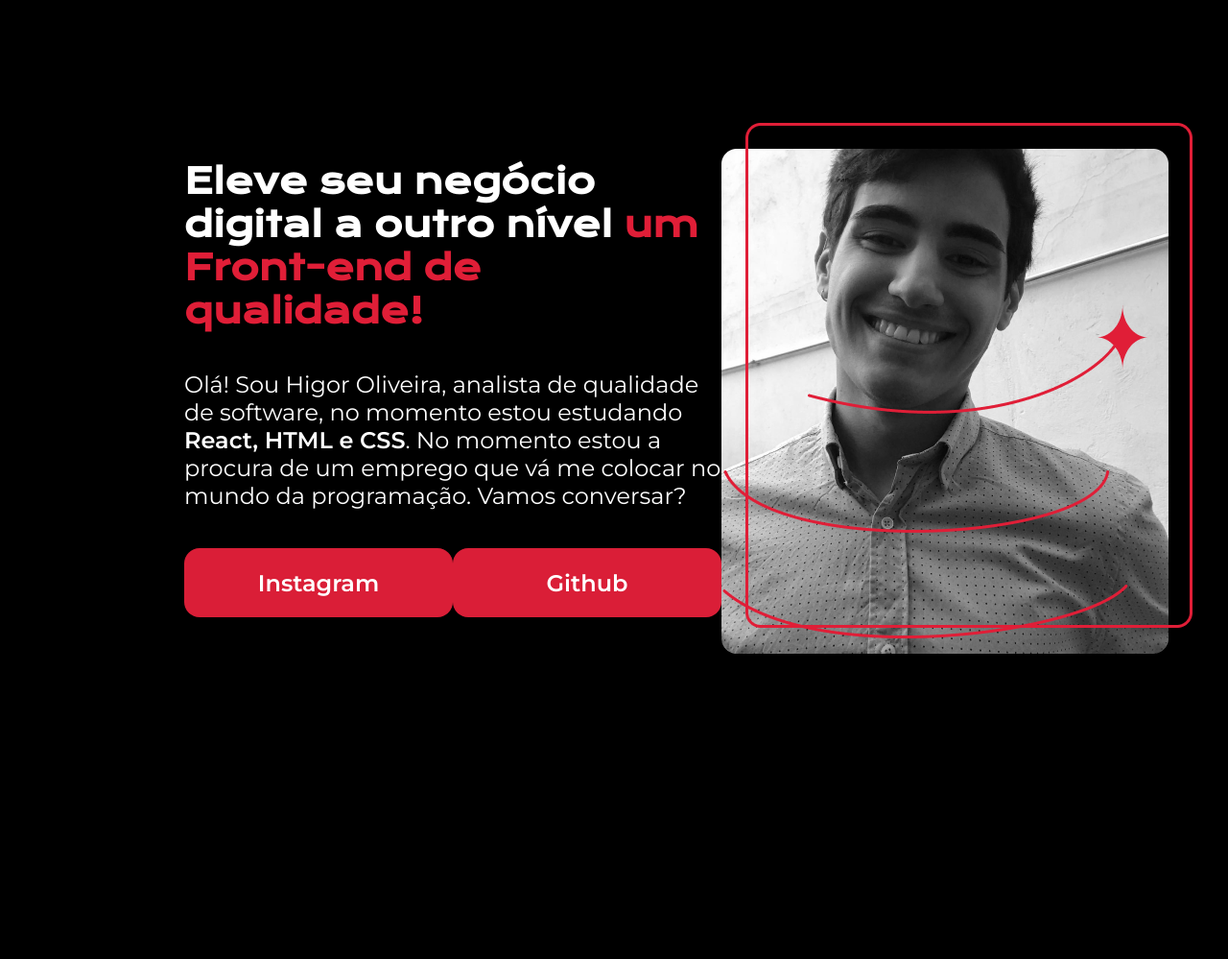
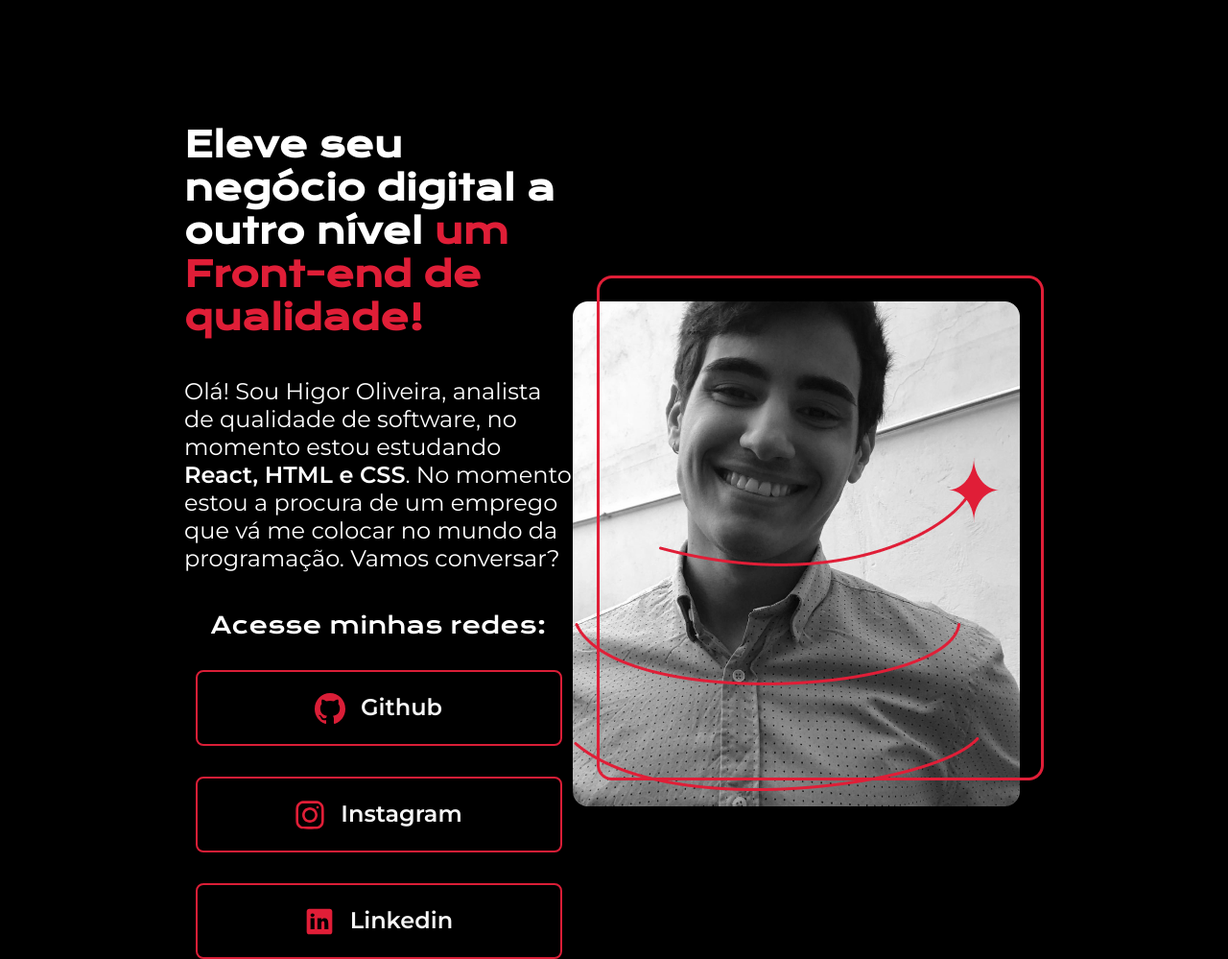
Before and after one commit to higor-s-o/Curso-HTML, a plain HTML site: page portifolio-main/index.html in a window 1280 px wide. Shown: the whole page at 96% size. Before the commit the page ends 928 px from the top, so only its background shows below. Drawn offline with nearby package versions, Linux system fonts and the light colour scheme.

Commit message:
Adicionando novos botoes e formatacoes

```diff
--- a/portifolio-main/index.html
+++ b/portifolio-main/index.html
@@ -18,11 +18,20 @@
             <h1 class="apresentacao__conteudo__titulo">Eleve seu negócio digital a outro nível <strong class="destaca-strong"> um Front-end de qualidade!</strong></h1>
             <p class="apresentacao__conteudo__texto">Olá! Sou Higor Oliveira, analista de qualidade de software, no momento estou estudando <strong>React, HTML e CSS</strong>. No momento estou a procura de um emprego que vá me colocar no mundo da programação. Vamos conversar?</p>
             <div class="apresentacao__links">
-                <a class="apresentacao__links__link" href="https://www.instagram.com/higor.s.o/">Instagram</a>
-                <a class="apresentacao__links__link" href="https://www.github.com/higor-s-o">Github</a>
+                <h2 class="apresentacao__links__subtitulo">Acesse minhas redes:</h2>
+                <a class="apresentacao__links__link" href="https://www.github.com/higor-s-o">
+                    <img src="./assets/Logo Github.svg">
+                    Github</a>
+                <a class="apresentacao__links__link" href="https://www.instagram.com/higor.s.o/">
+                    <img src="./assets/Logo Instagram.svg">
+                    Instagram</a>
+                <a class="apresentacao__links__link" href="https://www.linkedin.com/in/higor-s-o/">
+                    <img src="./assets/Logo Linkedin.svg">
+                    Linkedin</a>
+
             </div>
         </section>
-        <img src="imagens/foto.png" alt="Foto do Higor Oliveira">
+        <img src="./assets/foto.png" alt="Foto do Higor Oliveira">
 
     </main>
     <footer>
--- a/portifolio-main/style_css/style.css
+++ b/portifolio-main/style_css/style.css
@@ -40,20 +40,37 @@ body{
     font-family: 'Montserrat', sans-serif;
 }
 
+
 .apresentacao__links{
     display: flex;
+    flex-direction: column;
+    align-items: center;
     justify-content: space-between;
+    gap: 32px;
+}
+.apresentacao__links__subtitulo{
+    font-family: 'Krona One', sans-serif;
+    font-weight: 400;
+    font-size: 24px;
 }
 
 .apresentacao__links__link{
-    background-color: #DA1E37;
-    width: 280px;
+    /* background-color: #DA1E37; */
+    display: flex;
+    justify-content: center;
+    gap: 16px;
+    border: 2px solid #DA1E37;
+    width: 378px;
     text-align: center;
-    border-radius: 16px;
+    border-radius: 8px;
     font-size: 24px;
     font-weight: 600;
     padding: 21.5px 0;
     text-decoration: none;
-    color: #FFF;
+    color: #f6f6f6;
     font-family: 'Montserrat', sans-serif;
 }
+
+.apresentacao__links__link:hover{
+    background-color: #272727;
+}
```
Also changed, not shown: portifolio-main/assets/Logo Github.svg (added), portifolio-main/assets/Logo Instagram.svg (added), portifolio-main/assets/Logo Linkedin.svg (added), portifolio-main/assets/foto.png (renamed from portifolio-main/imagens/foto.png), portifolio-main/assets/html.png (renamed from portifolio-main/imagens/html.png), portifolio-main/assets/perfilcomborda.png (renamed from portifolio-main/imagens/perfilcomborda.png), 2 other files.
